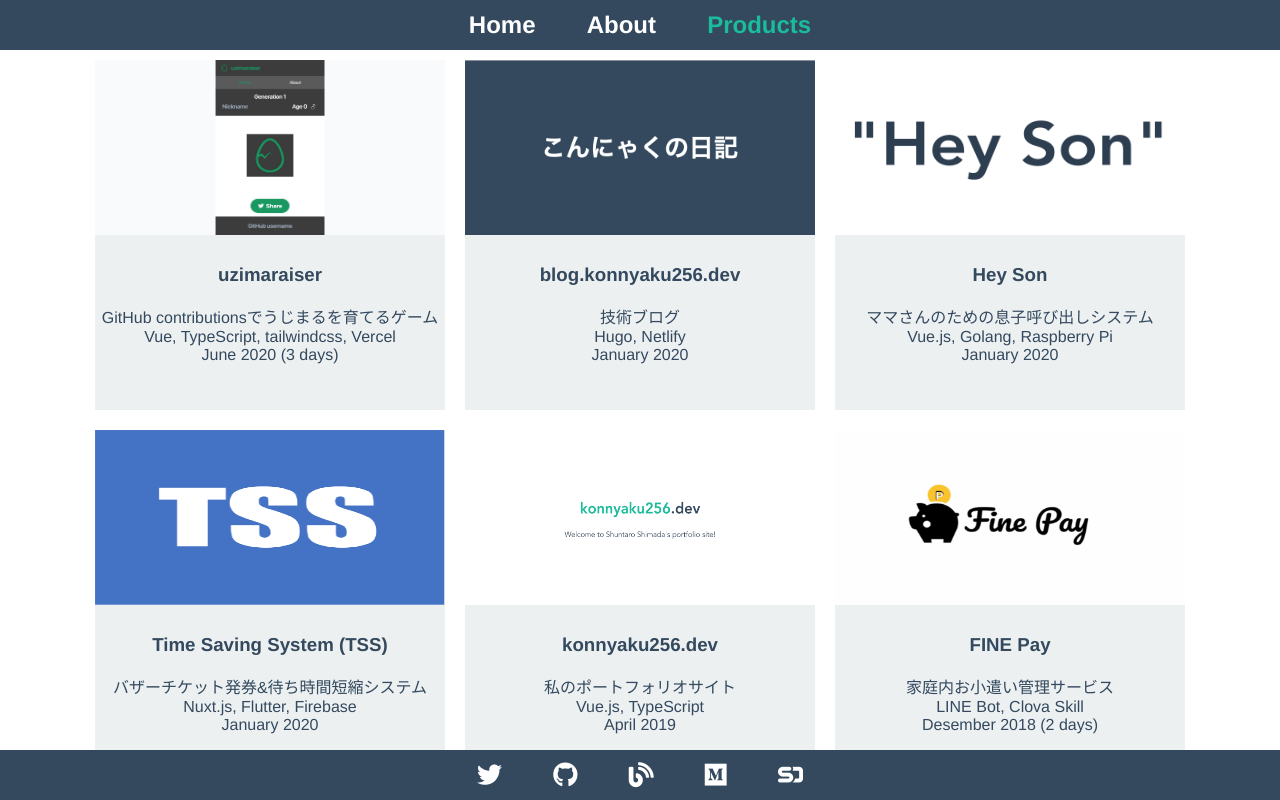
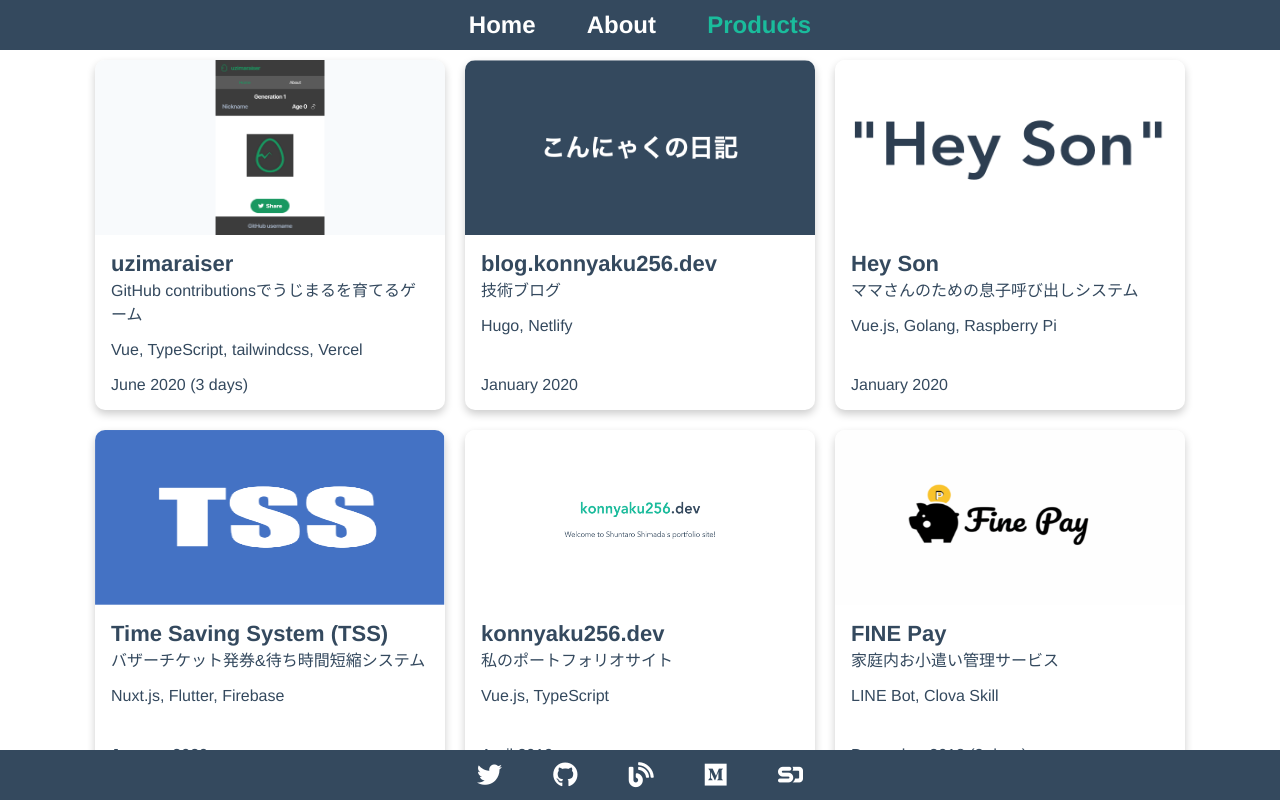
Before and after one commit to konnyaku256/portfolio, a Vue app: page /products in a window 1280 px wide. Built offline with nearby package versions, Linux system fonts and the light colour scheme.

Commit message:
:sparkles: Update Product box design, use box-shadow

```diff
--- a/src/App.vue
+++ b/src/App.vue
@@ -27,7 +27,6 @@
   font-style: normal;
   margin: 0;
   padding: 0;
-  text-align: center;
   color: #34495e;
   word-break: break-all;
 }
--- a/src/components/ProductCard.vue
+++ b/src/components/ProductCard.vue
@@ -1,11 +1,17 @@
 <template>
   <div class="product-card">
     <img v-bind:src="product.thumb" loading="lazy" />
-    <div class="content">
-      <div class="content-text">
-        <h3>{{ product.name }}</h3>
-        <div>{{ product.description }}</div>
+    <div class="card-content">
+      <div class="card-title">
+        {{ product.name }}
+      </div>
+      <div class="card-subtitle">
+        {{ product.description }}
+      </div>
+      <div class="card-tool">
         <div>{{ product.tool }}</div>
+      </div>
+      <div class="card-date">
         <div>{{ product.date }}</div>
       </div>
     </div>
@@ -40,23 +46,47 @@
   margin: 10px;
   width: 350px;
   height: 350px;
-  background-color: #ecf0f1;
+  border-radius: 10px;
+  box-shadow: 0 4px 8px 0 rgba($color: #000000, $alpha: 0.2);
+  transition: 0.2s;
   img {
+    border-top-left-radius: 10px;
+    border-top-right-radius: 10px;
     width: 100%;
     height: 175px;
   }
-  .content {
+  .card-content {
     position: absolute;
     bottom: 0px;
     width: 100%;
     height: 175px;
-    background-color: #ecf0f1;
-    .content-text {
-      padding: 10px 0 0 0;
+    border-bottom-left-radius: 10px;
+    border-bottom-right-radius: 10px;
+    .card-title {
+      align-items: center;
+      font-size: 22px;
+      font-weight: bold;
+      padding: 16px;
+    }
+    .card-subtitle {
+      align-items: center;
+      padding: 16px;
+      margin-top: -32px;
+    }
+    .card-tool {
+      align-items: center;
+      margin-top: -16px;
+      padding: 16px;
+    }
+    .card-date {
+      align-items: center;
+      padding: 16px;
+      position: absolute;
+      bottom: 0px;
     }
   }
-  &:hover .content {
-    background-color: #1abc9c;
+  &:hover {
+    box-shadow: 0 10px 20px 0 rgba($color: #000000, $alpha: 0.2);
   }
   a {
     position: absolute;
--- a/src/views/About.vue
+++ b/src/views/About.vue
@@ -43,5 +43,6 @@
   overflow: auto;
   justify-content: center;
   display: grid;
+  text-align: center;
 }
 </style>
--- a/src/views/Home.vue
+++ b/src/views/Home.vue
@@ -20,5 +20,6 @@
   display: flex;
   justify-content: center;
   align-items: center;
+  text-align: center;
 }
 </style>
```
